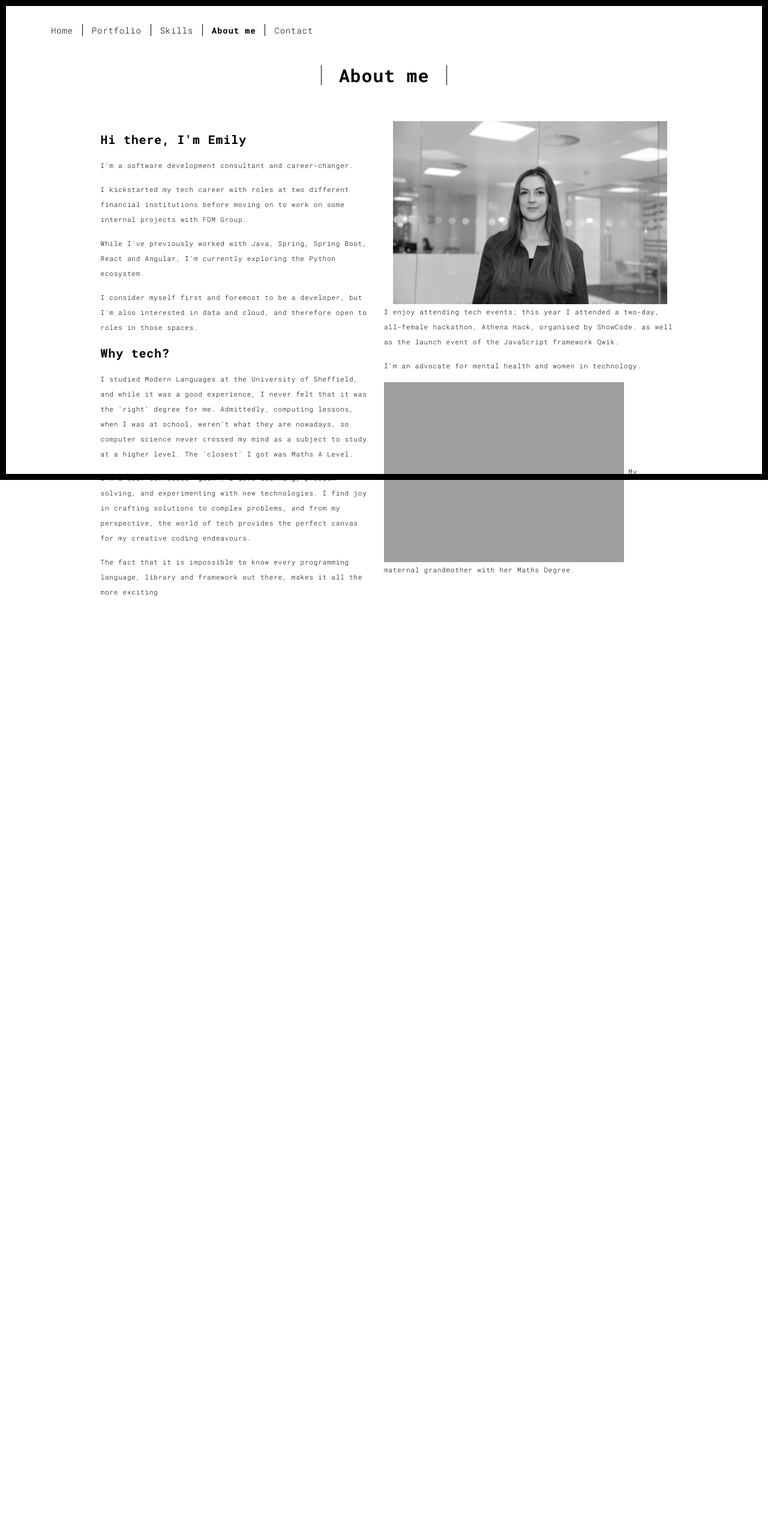
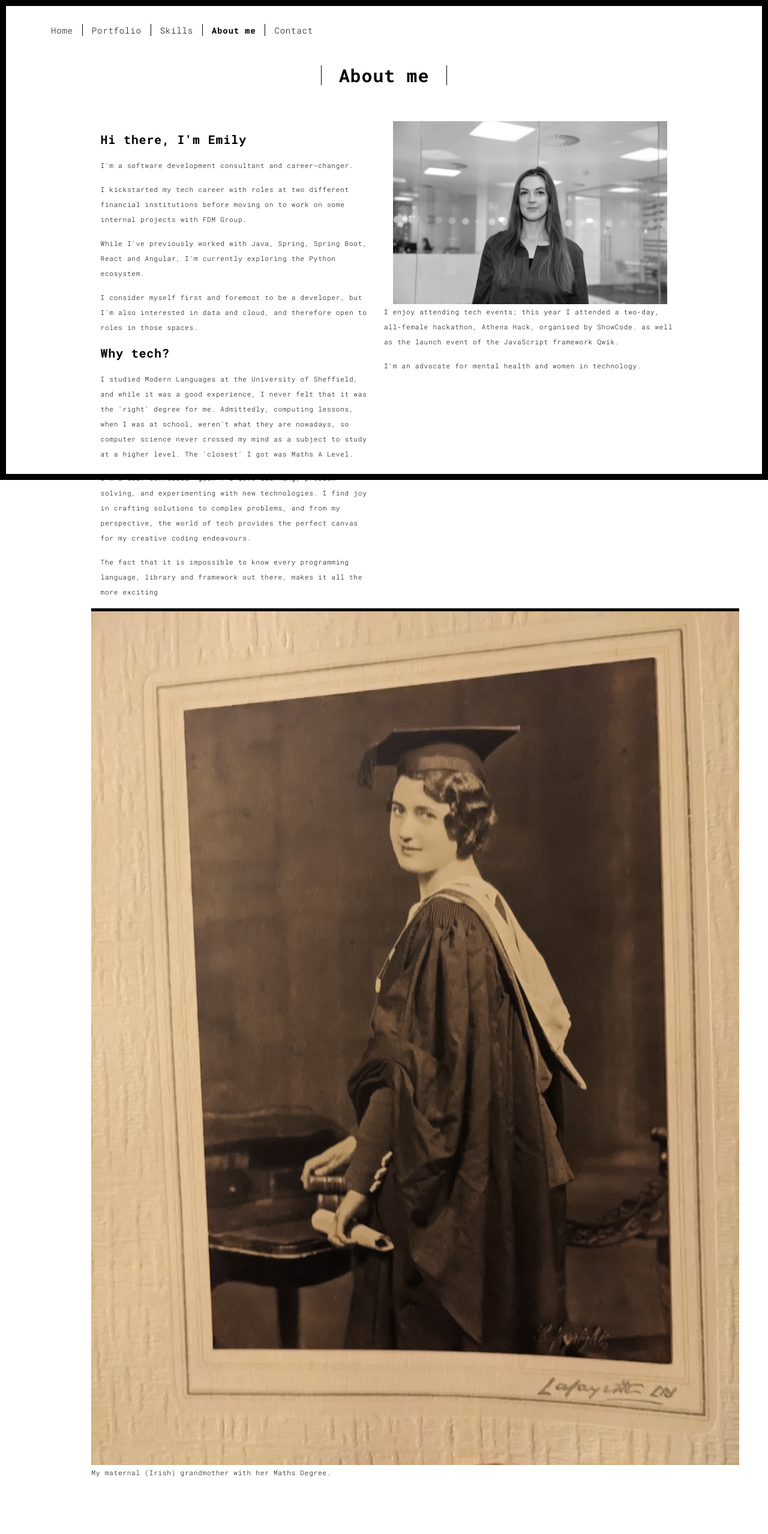
Before and after one commit to emilyjspencer/portfoliokawaii, a Flask app: page /about.html in a window 1280 px wide. Shown: the whole page at 60% size. Before the commit the page ends 994 px from the top, so only its background shows below. Run offline with Flask 3, Linux system fonts and the light colour scheme; some libraries are stand-ins or nearby versions; grey boxes are pictures that could not be loaded.

Commit message:
fix(about): Fixes image path

```diff
--- a/webserver/templates/about.html
+++ b/webserver/templates/about.html
@@ -86,8 +86,8 @@
                     as well as the launch event of the JavaScript framework Qwik.
                   </p>
                   <p>I'm an advocate for mental health and women in technology.</p>
-                  <img src="./static/images/joannaj.png" alt="emilycomesfromafamilyofintellectuals">
-                  My maternal grandmother with her Maths Degree.
+                  <img src="./static/images/joannak.png" alt="emilycomesfromafamilyofintellectuals">
+                  My maternal (Irish) grandmother with her Maths Degree.
                 </div>
               </div>
             </div>
```
